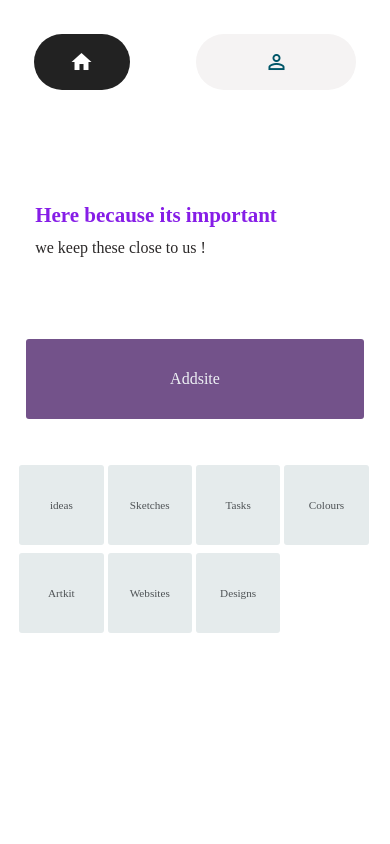
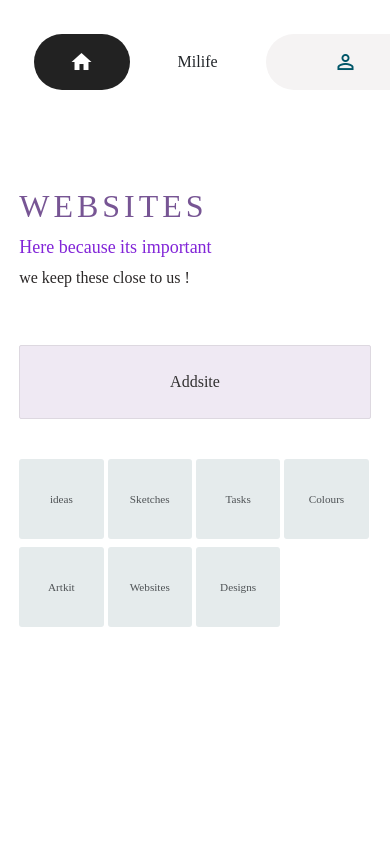
Before and after one commit to kithinga/simplewebapp, a PHP site: page /Vanilla/websites.php in a window 390 px wide. Run offline with PHP 8.4, Linux system fonts and the light colour scheme; data that the repository does not hold is empty; some libraries are stand-ins or nearby versions.

Commit message:
kithinga before 9pm sunday

```diff
--- a/header.css
+++ b/header.css
@@ -73,9 +73,9 @@
 .name {
   /* background-color:green; */
   color: rgb(0, 0, 0);
-  font-size: 2.2em;
+  font-size: 2rem;
   font-family: poppins;;
-  font-weight: 600;
+  font-weight: 900;
   letter-spacing:-1px;
   padding-left:5rem;
   padding-top: 5.8rem;
@@ -145,6 +145,7 @@
   border-radius:2rem;
   background-color:rgb(34, 34, 34);
 }
+
 .mbacc{
   margin-left:12vw;
   text-align:right;
@@ -168,6 +169,8 @@
   }
   .mbres{
     display:block;
+    width:100%;
+    top: 0;
   }
     .btni{
         width:24%;
--- a/header.php
+++ b/header.php
@@ -14,7 +14,9 @@
         <div class="row no-gutters mbres">
             <div class="mbgrid">
                 <div class="mbhome material-icons" onclick="location.href='index.php'">home</div>
-                <div class="dcv"></div>
+                <div class="dcv">
+                    <div class="">Milife</div>
+                </div>
                 <div class="mbacc material-icons"> perm_identity</div>
             </div>
         </div>
@@ -29,7 +31,7 @@
             </div>
 
             <div class="col-lg-8">
-                <div class="name">Manage my mind</div>
+                <div class="name">Mylife</div>
             </div>
 
             <div class="col-lg-2">
--- a/index.css
+++ b/index.css
@@ -1,7 +1,7 @@
 *{
     padding:0;
     margin:0;
-    font-family: Poppins, Roboto;
+    font-family: 'Poppins';
 }
 
 
@@ -280,7 +280,7 @@
         .ga{
             border: solid 1px rgb(246, 244, 247);
             background-color:rgb(251, 248, 255);
-
+            box-shadow: 0px 1px 3px rgb(235, 231, 238);
         }
 
          .daio{
--- a/websites.css
+++ b/websites.css
@@ -5,25 +5,47 @@
 }
 
 
+.nrow{
+    padding:0;
+    margin: 0;
+}
+
+.items{
+    margin: 0;
+}
+
 .wordi{
     color: rgb(43, 40, 40);
-    padding:2rem;
+    padding:1rem;
 }
-.wordi h5{
-     font-weight: 600;
-     font-size:21px;
-     color: rgb(134, 29, 231);
+
+.wordi h6{
+     font-weight:500;
+     font-size:18px;
+     color: rgb(130, 37, 216);
      font-family: Poppins;
 }
 
+
+
+.wordi h5 {
+    font-size: 2rem;
+    margin-bottom:0.7rem;
+    font-weight: 300;
+    color: rgb(119, 85, 148);
+    letter-spacing:4px;
+  }
+
+
 .addsite{
     border: none;
-    color:rgb(238, 241, 245);
-    background-color:rgb(115, 82, 138);
-    height:5rem;
+    border: solid 1px rgb(221, 216, 224);
+    color:rgb(49, 48, 48);
+    background-color:rgb(239, 233, 243);
+    height:4.8rem;
     min-width:12rem;
     font-weight: 500;
-    border-radius:3px;
+    border-radius:2px;
     transition-duration: 0.3s;
 }
 
@@ -58,6 +80,7 @@
     /* transform: rotate(0.5deg); */
     transform: scale(1.02);
 }
+
 .segment::first-letter{
     text-transform: uppercase;
 }
@@ -79,7 +102,7 @@
     color: rgb(133, 7, 206);
     margin-left: 60%;
     margin-right:5%;
-    /* border-radius:3px; */
+    border-radius:2px;
     border: solid 1px rgb(255, 255, 255);
     padding-bottom: 0.7rem;
     padding-left: 2rem;
@@ -100,23 +123,45 @@
 }
 
 .addnav{
-    padding:1rem;
+    padding-top:7px;
     min-height:4rem;
     text-align: center;
     margin-top:8px;
+    /* background-color: red; */
 }
 
 
 @media only screen and (max-width: 600px) {
     .addsite{
      width:100%;
+     height:4.6rem;
     }
     .addnav{
-        padding:1.4rem;
+        margin:1rem;
     }
     .items{
         padding:0.5rem;
     }
 
+    .segment{
+        /* this height can be changed or done better dont make it fixed cause some div smay be bigger */
+        min-height: 13rem;
+        /* background: linear-gradient(45deg, rgb(173, 198, 206), rgb(17, 79, 114)); */
+        color: rgb(108, 121, 128);
+        border-radius:3px;
+        border: 1.3px solid  rgb(233, 229, 236);
+        margin-top: 0.6rem;
+        margin-left: 1rem;
+        margin-right: 1rem;
+        padding: 1.7rem ;
+        transition-duration: 0.3s;
+        background-color: rgb(254, 253, 255);
+
+    }
+
+
+
+
+
 
 }
--- a/websites.php
+++ b/websites.php
@@ -22,7 +22,10 @@ include 'header.php';
         <div class="row no-gutters nrow">
             <div class="col-lg-5">
                 <div class="wordi">
-                    <h5>Here because its important</h5>
+                    <h5>
+                        WEBSITES
+                    </h5>
+                    <h6>Here because its important</h6>
                     <p>we keep these close to us !</p>
                 </div>
             </div>
```
